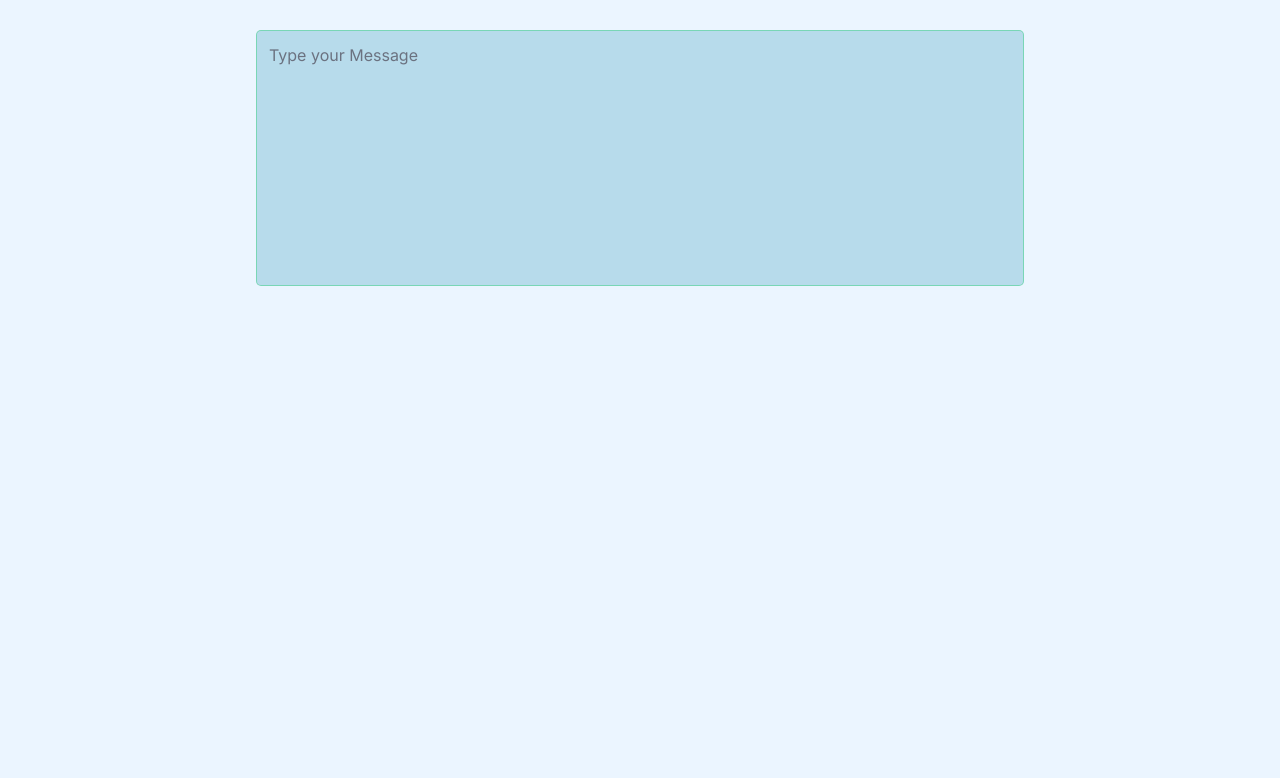
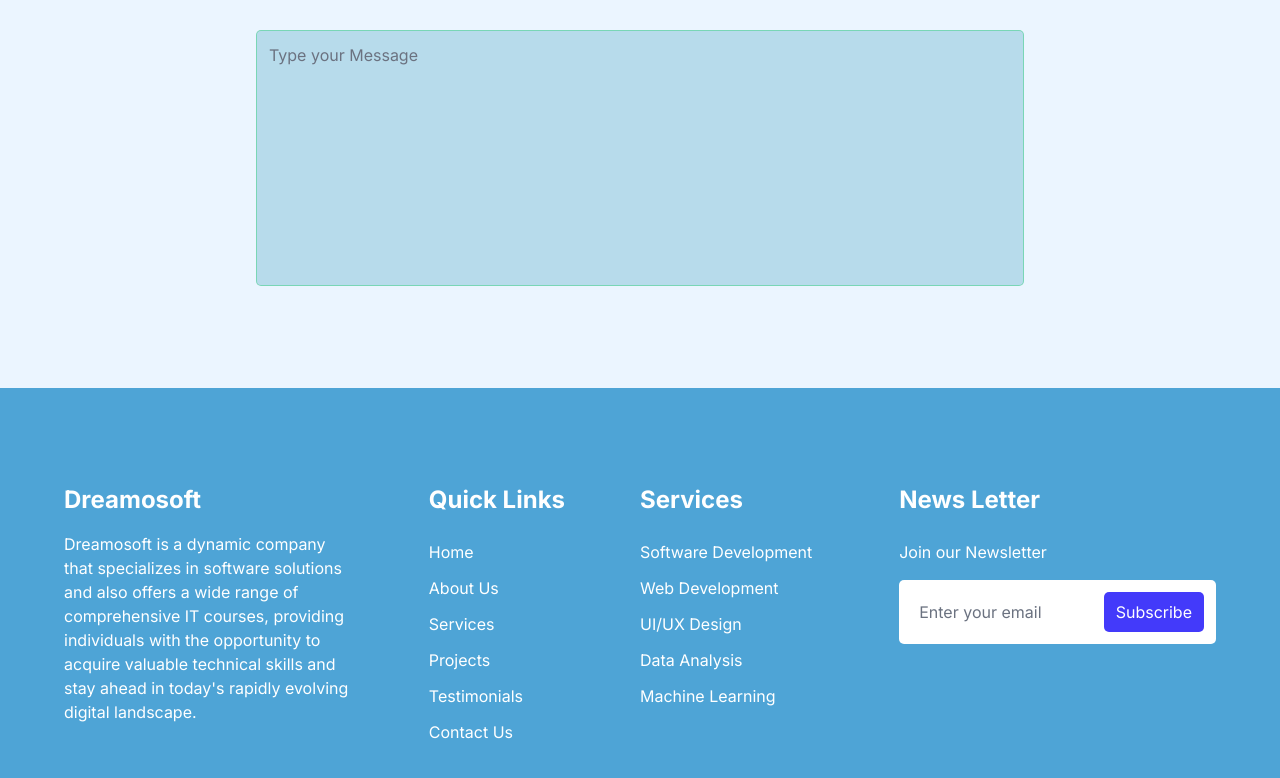
Before and after one commit to Dreamosoft1/dreamosoft-frontend, a React (Vite) app: page / in a window 1280 px wide. Shown: the part 5377-6155 px from the top of the page. Before the commit the page ends 5765 px from the top, so only its background shows below. Built offline with nearby package versions, Linux system fonts and the light colour scheme.

Commit message:
Footer completed

```diff
--- /dev/null
+++ b/src/components/Footer.jsx
@@ -0,0 +1,50 @@
+import { Link } from "react-router-dom";
+const Footer = () => {
+	return (
+		<footer className="w-full py-12 text-white md:py-24 px-4 bg-[#4EA4D6]">
+			<div className="w-full max-w-6xl mx-auto flex-col md:flex-row flex items-stretch gap-12 justify-between">
+				<div className="w-full md:w-[30%]">
+					<h3 className="text-2xl mb-4 font-bold">Dreamosoft</h3>
+					<p className="w-full md:w-[90%]">
+						Dreamosoft is a dynamic company that specializes in software solutions and also offers a wide range of comprehensive IT courses, providing individuals with the opportunity to
+						acquire valuable technical skills and stay ahead in today's rapidly evolving digital landscape.
+					</p>
+				</div>
+				<div className="w-full flex flex-row md:w-2/5">
+					<div className="w-full md:w-1/2">
+						<h3 className="text-2xl mb-6 font-bold">Quick Links</h3>
+						<nav className="flex flex-col gap-3">
+							<a href="/">Home</a>
+							<a href="/">About Us</a>
+							<a href="/">Services</a>
+							<a href="/">Projects</a>
+							<a href="/">Testimonials</a>
+							<a href="/">Contact Us</a>
+						</nav>
+					</div>
+					<div className="w-full md:w-1/2">
+						<h3 className="text-2xl mb-6 font-bold">Services</h3>
+						<ul className="flex flex-col gap-3">
+							<li>Software Development</li>
+							<li>Web Development</li>
+							<li>UI/UX Design</li>
+							<li>Data Analysis</li>
+							<li>Machine Learning</li>
+						</ul>
+					</div>
+				</div>
+				<div className="w-full md:w-[30%]">
+					<h3 className="text-2xl mb-6 font-bold">News Letter</h3>
+					<p>Join our Newsletter</p>
+
+					<div className="w-full flex items-center justify-between bg-white rounded-[5px] h-auto mt-4 p-3">
+						<input type="text" aria-label="Email address" className="w-3/5 text-black focus:outline-0 focus:border-0 px-2 border-0 outline-0" placeholder="Enter your email" />
+						<button className="bg-[#1509F9] opacity-80 h-10 rounded-[5px] px-3">Subscribe</button>
+					</div>
+				</div>
+			</div>
+		</footer>
+	);
+};
+
+export default Footer;
--- a/src/components/Home.jsx
+++ b/src/components/Home.jsx
@@ -6,11 +6,12 @@ import AboutUs from "./AboutUs.jsx";
 import HeroSection from "./HeroSection.jsx";
 import Solutions from "./Solutions.jsx";
 import Services from "./Services.jsx";
-
-import ScreensImage from "../assets/img/screens.png";
 import ChooseUs from "./ChooseUs.jsx";
 import Projects from "./Projects.jsx";
 import ContactUs from "./ContactUs.jsx";
+import Footer from "./Footer.jsx";
+
+import ScreensImage from "../assets/img/screens.png";
 
 const Home = () => {
 	useEffect(() => {
@@ -51,6 +52,7 @@ const Home = () => {
 			<Projects />
 			<Solutions />
 			<ContactUs />
+			<Footer />
 		</>
 	);
 };
```
